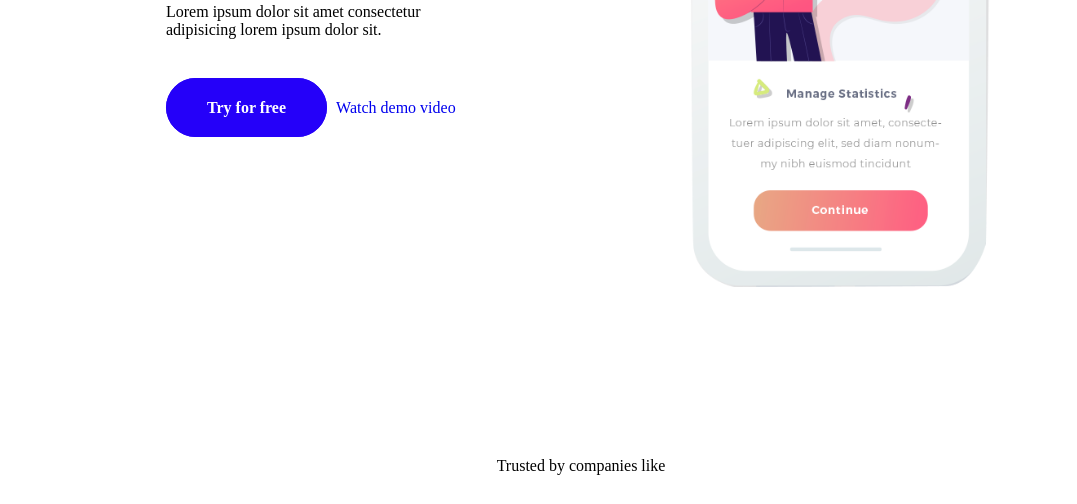
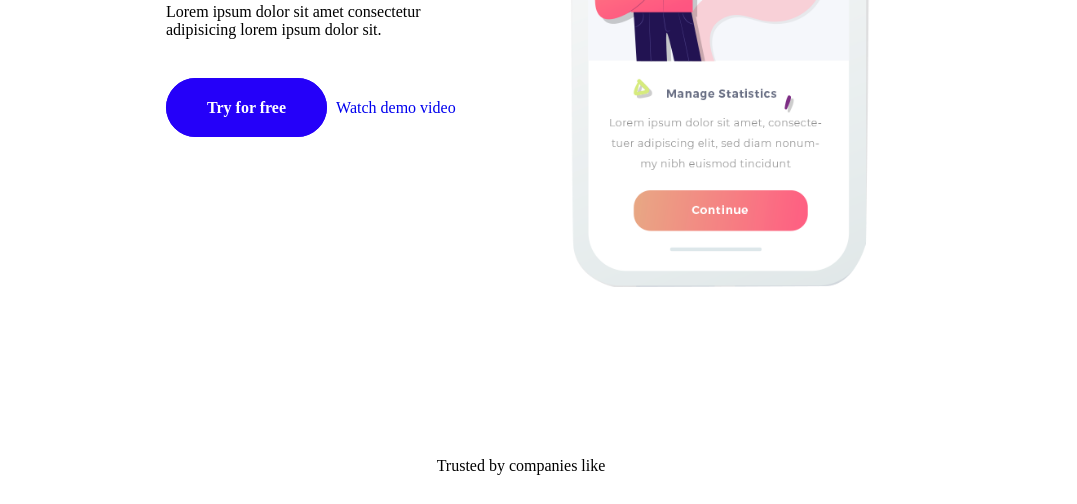
Before and after one commit to sherzot/MyFirstWork, a plain HTML site: page sherdev/index.html in a window 1280 px wide. Shown: the part 498-1002 px from the top of the page, without its empty margins (119-1196 px from the left). Drawn offline with Linux system fonts and the light colour scheme.

Commit message:
Update main.css

```diff
--- a/sherdev/css/main.css
+++ b/sherdev/css/main.css
@@ -4,7 +4,8 @@
 
 }
 .container{
-    width: 1400px;
+    max-width: 1920px;
+    width: 100%;
     margin: auto;
 
 
```
